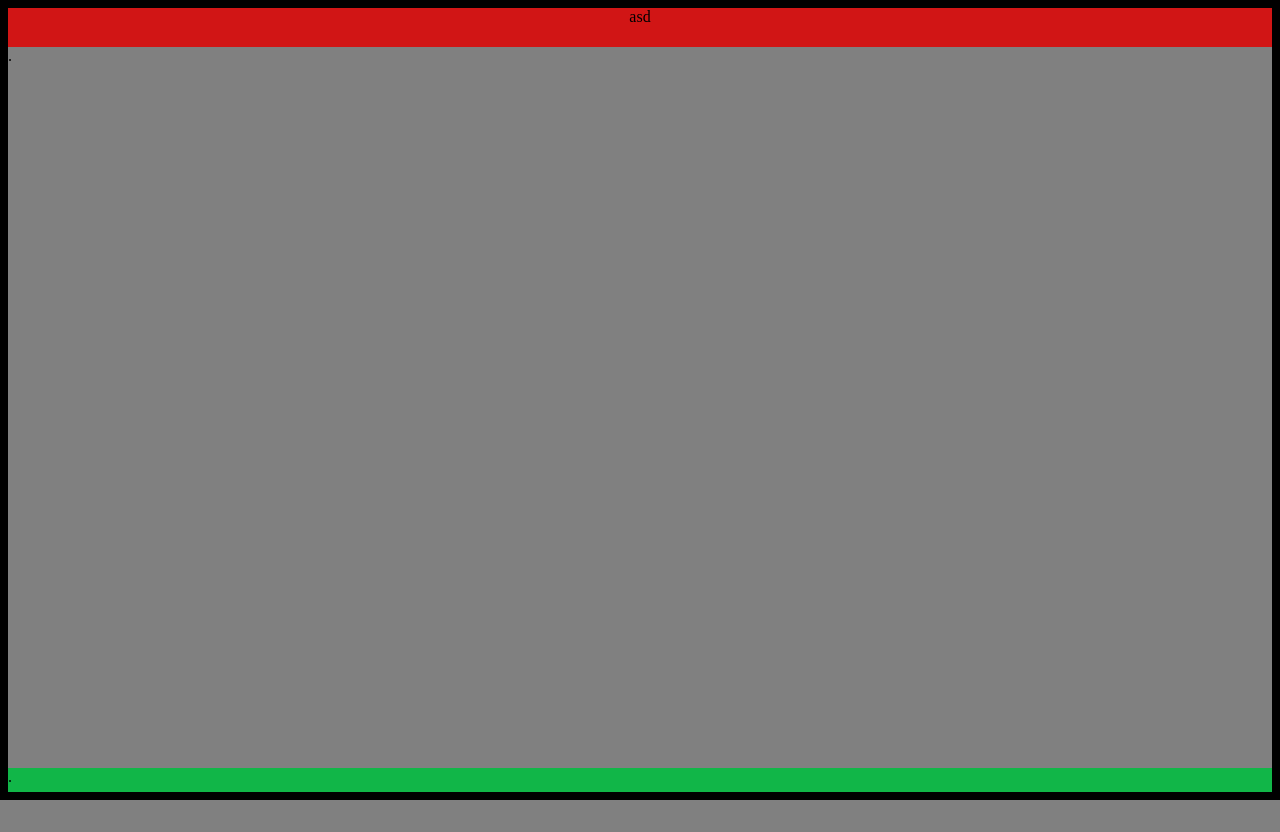
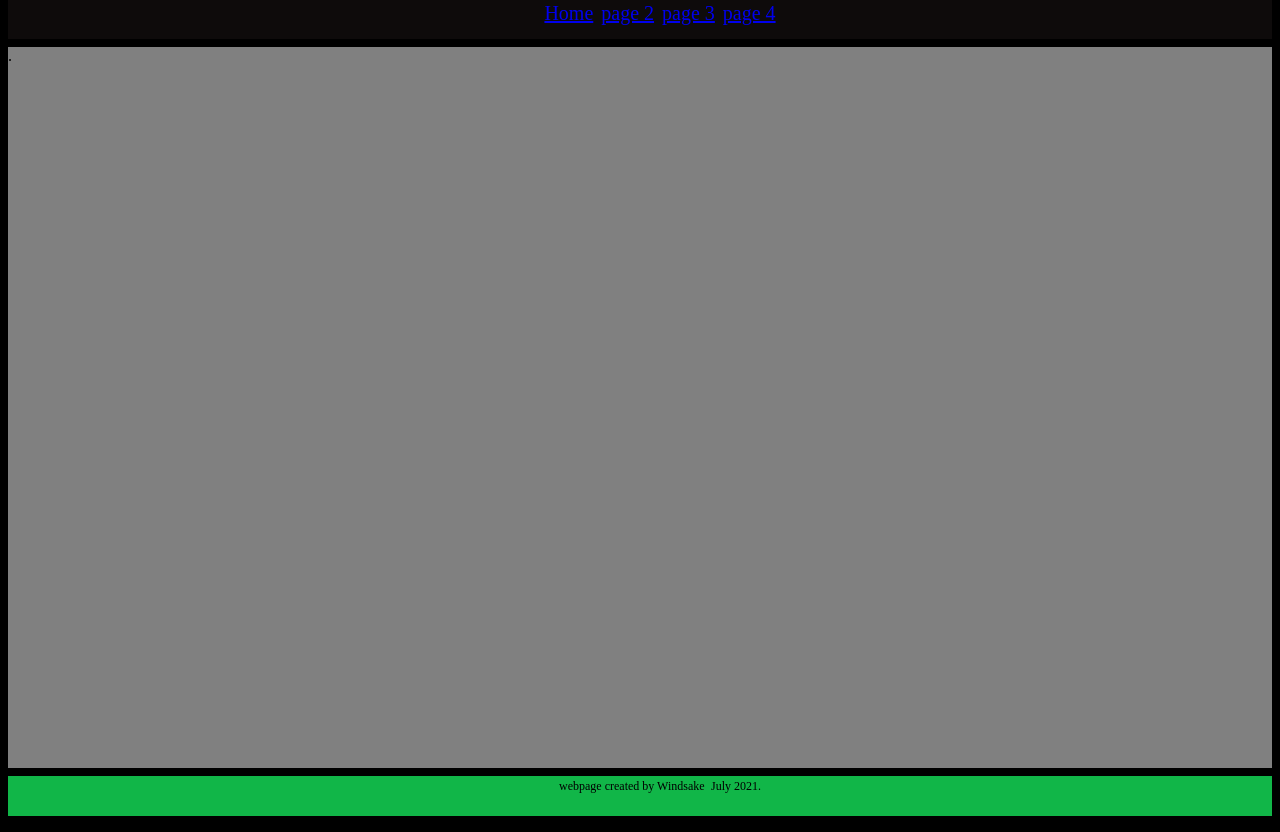
Before and after one commit to ghjbku/ghjbku.github.io, a PHP site: page / in a window 1280 px wide. Before the commit the page ends 800 px from the top, so only its background shows below. Run offline with PHP 8.4, Linux system fonts and the light colour scheme; some libraries are stand-ins or nearby versions.

Commit message:
edit_stylesheet

```diff
--- a/index.html
+++ b/index.html
@@ -9,12 +9,17 @@
         <script type="text/javascript" src="jquery-3.3.1.js" ></script>
     </head>
     <body>
-        <div class="fst_row">asd</div>
-        <script type="text/javascript">
-                alert( $('div.fst_row').text() );
-         </script>
+        <ul class="navbar">
+                <li><a href="index.html">Home</a></li>
+                <li><a href="#about">page 2</a></li>
+                <li><a href="#clients">page 3</a></li>
+                <li><a href="#contact">page 4</a></li>
+        </ul>
         <div class="snd_row">.</div>
-        <div class="footer_row">.</div>
+            <ul class = "footer_list">
+                <li>webpage created by Windsake</li>
+                <li class ="date_text">July 2021.</li>
+            </ul>
     </body>
 
 </html>
--- a/index_style.css
+++ b/index_style.css
@@ -4,17 +4,37 @@ background: black;
 div {
     width: 100%;
 }
-.fst_row{
+.navbar{
+    top:0;
+    position: -webkit-sticky;
+    position: sticky;
     height: 5%;
     text-align: center;
-    width: 100%;
-    background-color: rgb(209, 21, 21);
+    background-color: rgb(14, 11, 11);
+    color: aliceblue;
+    margin-bottom: 0.5em;
+    margin-top: -0.5em;
 }
+.navbar li {
+    display: inline-block;
+    font-size: 1.25em;
+    padding: 0.1em;
+  }
+  .navbar li:hover{
+    background-color: rgb(54, 50, 50);
+  }
 .snd_row {
     height: 92%;
     background-color: grey;
+    margin-bottom: -0.5em;
 }
-.footer_row{
-    height: 3%;
+.footer_list{
+    height: 5%;
     background-color: rgb(17, 182, 72);
+    text-align: center;
 }
+.footer_list li{
+    display: inline-block;
+    font-size: 0.75em;
+    padding: 0.1em;
+}
```
